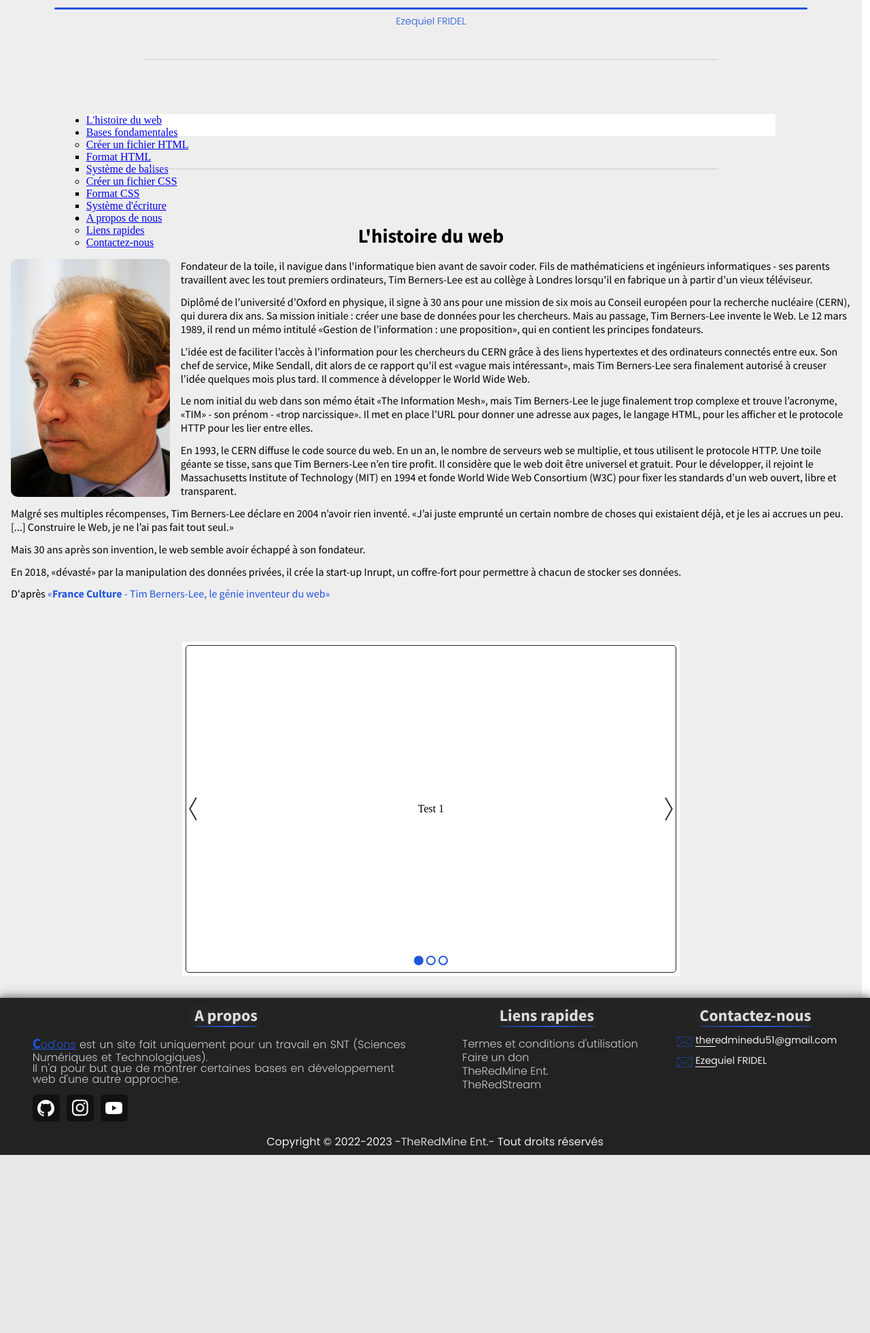
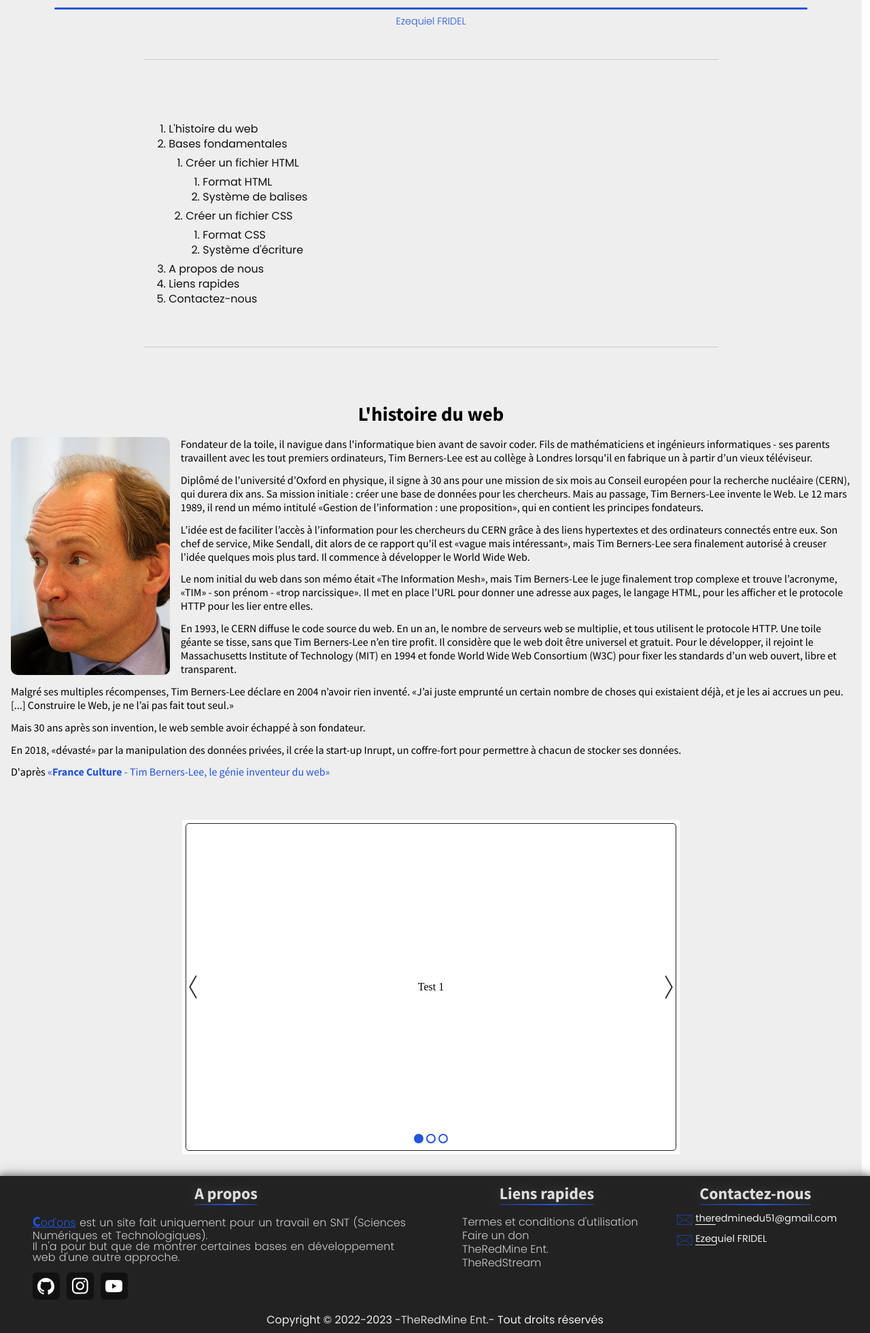
Before and after one commit to ezequiel-fr/snt-web, a PHP site: page / in a window 1280 px wide. Shown: the part 259-2220 px from the top of the page at 68% size. Before the commit the page ends 1958 px from the top, so only its background shows below. Run offline with PHP 8.4, Linux system fonts and the light colour scheme.

Commit message:
Add URL hanlder and update the table of contents

```diff
--- a/assets/css/home.css
+++ b/assets/css/home.css
@@ -71,9 +71,123 @@ main section.title h3 {
 
 /* table of contents */
 main section.table-of-content {
-    background: var(--white);
-    height: 2em;
+    display: inline-flex;
+    flex-flow: row nowrap;
     width: 80%;
+}
+
+main section.table-of-content ol {
+    /* list-style: none; */
+    padding-left: 25px;
+    width: 80%;
+    margin: 8px 0;
+}
+
+main section.table-of-content ol li {
+    font-family: 'Poppins-Regular';
+    color: var(--black-3);
+    margin: 6px 0;
+    width: max-content;
+}
+
+main section.table-of-content ol .sub {
+    margin: 12px 0;
+}
+
+main section.table-of-content ol li a {
+    text-decoration: underline .5px transparent;
+    color: unset;
+    cursor: pointer;
+    transition: all ease .2s;
+}
+
+main section.table-of-content ol li a:hover {
+    text-decoration: underline .5px var(--black);
+}
+
+main section.table-of-content ol.content {
+    margin-left: calc(10% + 20px);
+    padding-left: 0;
+    display: block;
+}
+
+main section.table-of-content .suggest {
+    position: relative;
+    display: block;
+    width: 100%;
+}
+
+main section.table-of-content .suggest > div {
+    position: absolute;
+    left: 7.5px;
+    width: calc(100% - 7.5px);
+    max-width: 300px;
+    height: 50%;
+    box-shadow: 8px 8px 8px #ddda,
+                4px 4px 8px #bbba;
+    padding: 0;
+}
+
+main section.table-of-content .suggest > div,
+main section.table-of-content .suggest > div::before {
+    border-radius: 5px;
+    background: #fffa;
+    transition: all .2s ease;
+    opacity: 0;
+}
+
+main section.table-of-content .suggest > div.active,
+main section.table-of-content .suggest > div.active::before {
+    opacity: 1;
+}
+
+main section.table-of-content .suggest > div::before {
+    content: '';
+    display: block;
+    position: relative;
+    width: 20px;
+    height: 20px;
+    transform: rotate(45deg);
+    top: 2.5px;
+    left: -7.5px;
+    transition-delay: 50ms;
+}
+
+main section.table-of-content .suggest div[data-href="#story"]::before {top: 12px}
+
+main section.table-of-content .suggest div[data-href="#fundamentals"] {top: 10px}
+main section.table-of-content .suggest div[data-href="#fundamentals"]::before {top: 24px}
+
+main section.table-of-content .suggest div[data-href="#fundamentals-html"] {top: 20px}
+main section.table-of-content .suggest div[data-href="#fundamentals-html"]::before {top: 40px}
+
+main section.table-of-content .suggest div[data-href="#fundamentals-html-files"] {top: 32px}
+main section.table-of-content .suggest div[data-href="#fundamentals-html-files"]::before {top: 58px}
+
+main section.table-of-content .suggest div[data-href="#fundamentals-html-code-format"] {top: 60px}
+main section.table-of-content .suggest div[data-href="#fundamentals-html-code-format"]::before {top: 54px}
+
+main section.table-of-content .suggest div[data-href="#fundamentals-css"] {top: 80px}
+main section.table-of-content .suggest div[data-href="#fundamentals-css"]::before {top: 58px}
+
+main section.table-of-content .suggest div[data-href="#fundamentals-css-files"] {top: 100px}
+main section.table-of-content .suggest div[data-href="#fundamentals-css-files"]::before {top: 66px}
+
+main section.table-of-content .suggest div[data-href="#fundamentals-css-code-format"] {top: 130px}
+main section.table-of-content .suggest div[data-href="#fundamentals-css-code-format"]::before {top: 60px}
+
+main section.table-of-content .suggest > div .card-content {
+    position: relative;
+    display: block;
+    top: -20px;
+    width: 100%;
+    height: 100%;
+    border-radius: 5px;
+    padding: 6px 10px;
+}
+
+main section.table-of-content .suggest > div .card-content h3 {
+    color: #25b;
 }
 /* end table of contents */
 
@@ -113,7 +227,7 @@ main section.story .content picture {
 
 main section.story .content picture img {
     height: calc(50vw - 2em);
-    /* width: 0.66780797101 */
+    /* width => 0.66780797101 */
     max-height: 350px;
     min-height: 50px;
     object-fit: contain;
@@ -148,6 +262,13 @@ main section.test .carousel {
     width: 720px;
 }
 
+@media (max-width: 700px) {
+    main section.table-of-content .suggest {
+        display: none;
+        visibility: hidden;
+    }
+}
+
 @media (max-width: 740px) {
     main section.test .carousel {
         width: calc(100vw - 20px);
--- a/index.html
+++ b/index.html
@@ -31,11 +31,33 @@
     <div id="root"></div>
 
     <script type="text/javascript">
-        document.querySelectorAll('a[href="#footer"]').forEach(e => {
-            e.addEventListener('click', function () {
-                document.documentElement.scrollTop = document.header.clientHeight + document.main.clientHeight
+        // url
+        (function (urlSplitted) {
+            if (urlSplitted[urlSplitted.length - 1] == '') urlSplitted.pop();
+            if (urlSplitted[urlSplitted.length - 1] == 'index.html') urlSplitted.pop();
+
+            window.history.pushState (
+                {foo: 'foo'}, 'URL',
+                urlSplitted.join('/')
+                );
+        }) (location.href.split('/')),
+
+        // table of content - tof (summary)
+        (window.addEventListener('load', () => setTimeout(function () {
+            const tofLinks = document.querySelectorAll('main section.table-of-content ol li a');
+
+            tofLinks.forEach(e => {
+                if (e.href.includes(`${location.pathname}#`)) {
+                    var url = e.href.split('/')[e.href.split('/').length - 1],
+                        el = document.querySelector(`main section.table-of-content .suggest div[data-href="${url}"]`)
+
+                    if (undefined != url && el) {
+                        e.addEventListener('mouseover', () => el.classList.add('active'));
+                        e.addEventListener('mouseout', () => el.classList.remove('active'));
+                    }
+                }
             });
-        });
+        }, 200)));
 
         // document.documentElement.scrollTop += 20
     </script>
--- a/pages/home.js
+++ b/pages/home.js
@@ -37,43 +37,95 @@ export default `
     <hr>
 
     <section class="table-of-content">
-        <ul class="content">
+        <ol class="content">
             <li class="first">
                 <a href="#story">L'histoire du web</a>
             </li>
 
             <li class="childs">
-                <a href="#fundamentals">Bases fondamentales</a>
+                <a href="#fundamentals" data-content="Bases fondamentales">Bases fondamentales</a>
 
-                <ul class="sub">
+                <ol class="sub">
                     <li class="childs">
-                        <a href="#fundamentals-html">Créer un fichier HTML</a>
+                        <a href="#fundamentals-html" data-content="Créer un fichier HTML">Créer un fichier HTML</a>
 
-                        <ul class="sub">
+                        <ol class="sub">
                             <li><a href="#fundamentals-html-files">Format HTML</a></li>
                             <li><a href="#fundamentals-html-code-format">Système de balises</a></li>
-                        </ul>
+                        </ol>
                     </li>
 
                     <li class="childs">
-                        <a href="#fundamentals-css">Créer un fichier CSS</a>
+                        <a href="#fundamentals-css" data-content="Créer un fichier CSS">Créer un fichier CSS</a>
 
-                        <ul class="sub">
+                        <ol class="sub">
                             <li><a href="#fundamentals-css-files">Format CSS</a></li>
                             <li><a href="#fundamentals-css-code-format">Système d'écriture</a></li>
-                        </ul>
+                        </ol>
                     </li>
-                </ul>
+                </ol>
             </li>
 
-            <li class="last childs">
-                <ul class="sub">
-                    <li><a href="#footer">A propos de nous</a></li>
-                    <li><a href="#footer">Liens rapides</a></li>
-                    <li><a href="#footer">Contactez-nous</a></li>
-                </ul>
-            </li>
-        </ul>
+
+            <li><a href="#footer">A propos de nous</a></li>
+            <li><a href="#footer">Liens rapides</a></li>
+            <li><a href="#footer">Contactez-nous</a></li>
+        </ol>
+
+        <div class="suggest">
+            <div data-href="#story">
+                <div class="card-content">
+                    <h3>L'histoire du web</h3>
+
+                    <p>
+                        Découvrez dans cette section découvrez qui est le
+                        créateur du web et la création étonnante du web.
+                    </p>
+               </div>
+            </div>
+
+            <div data-href="#fundamentals">
+                <div class="card-content">
+                    <h3>Bases fondamentales</h3>
+               </div>
+            </div>
+
+            <div data-href="#fundamentals-html">
+                <div class="card-content">
+                    <h3>Créer un fichier HTML</h3>
+               </div>
+            </div>
+
+            <div data-href="#fundamentals-html-files">
+                <div class="card-content">
+                    <h3>Format HTML</h3>
+               </div>
+            </div>
+
+            <div data-href="#fundamentals-html-code-format">
+                <div class="card-content">
+                    <h3>Système de balises</h3>
+               </div>
+            </div>
+
+            <div data-href="#fundamentals-css">
+                <div class="card-content">
+                    <h3>Créer un fichier CSS</h3>
+               </div>
+            </div>
+
+            <div data-href="#fundamentals-css-files">
+                <div class="card-content">
+                    <h3>Format CSS</h3>
+               </div>
+            </div>
+
+            <div data-href="#fundamentals-css-code-format">
+                <div class="card-content">
+                    <h3>Système d'écriture</h3>
+               </div>
+            </div>
+        </div>
     </section>
 
     <hr id="story">
```
